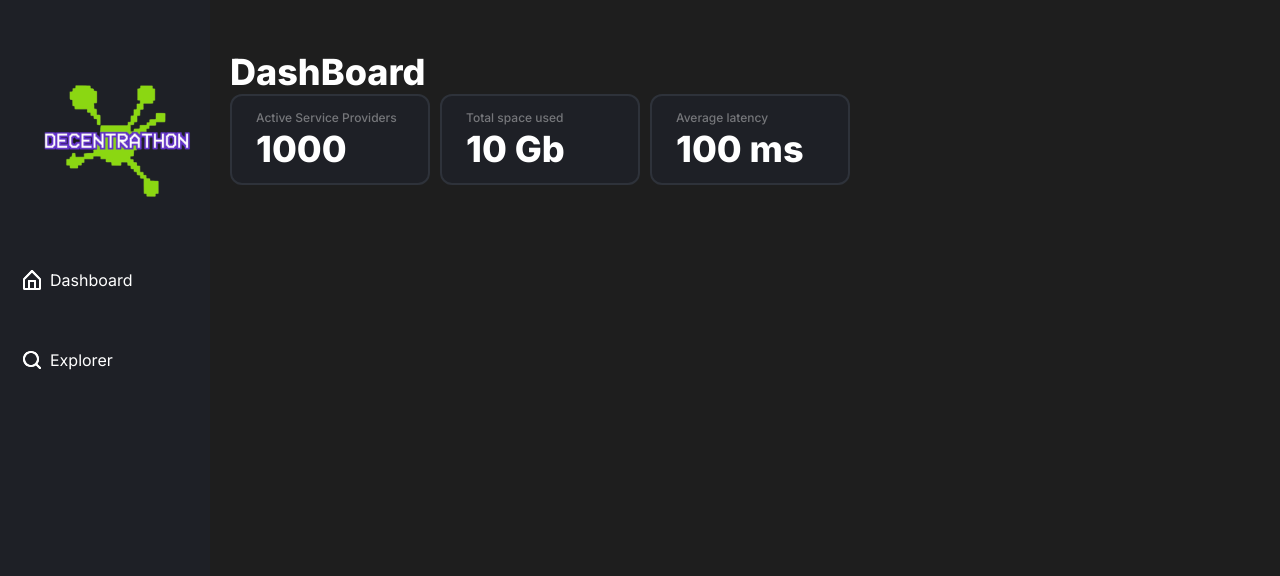
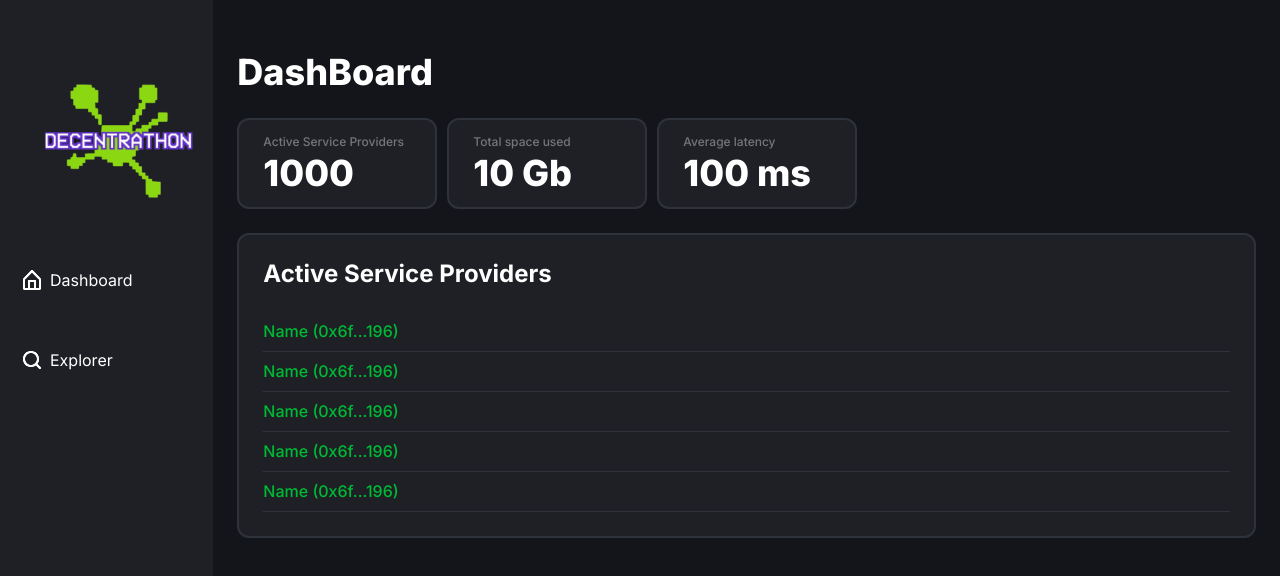
Before and after one commit to ENTITY514/decentrathon, a React (Create React App) app: page / in a window 1280 px wide. Shown: the top 576 px of the page. Built offline with nearby package versions, Linux system fonts and the light colour scheme.

Commit message:
ui.dashboard

```diff
--- a/src/App.module.css
+++ b/src/App.module.css
@@ -3,11 +3,12 @@
   min-height: 100vh;
   display: grid;
   grid-template-columns: 1fr 5fr;
-  grid-gap: 20px;
-  background: #1E1E1E;
+  background:  #14151A;
   color: white;
 }
 
 .box{
   padding-top: 50px;
+  padding-left: 24px;
+  padding-right: 24px;
 }
--- a/src/Pages/Dashboard/Components/ActiveServiceProviders/activeServiceProviders.module.css
+++ b/src/Pages/Dashboard/Components/ActiveServiceProviders/activeServiceProviders.module.css
@@ -0,0 +1,13 @@
+.box{
+    display: grid;
+    grid-template-columns: 1fr;
+    grid-gap: 24px;
+}
+
+.provider_wrapper {
+    display: grid;
+    align-items: center;
+    height: 40px;
+    border-bottom: 1px solid #2E323A;
+    padding: 10px 0;
+}
--- a/src/Pages/Dashboard/Components/ActiveServiceProviders/activeServiceProviders.tsx
+++ b/src/Pages/Dashboard/Components/ActiveServiceProviders/activeServiceProviders.tsx
@@ -1,8 +1,34 @@
-import style from './dashboard.module.css';
+import { nanoid } from 'nanoid';
+import { Text, TextStyle } from '../../../../UI/Text/text';
+import { ISizes, Title } from '../../../../UI/Title/title';
+import { Wrapper } from '../../../../UI/Wrapper/wrapper';
+import style from "./activeServiceProviders.module.css"
 
-export const Dashboard = () => {
+
+export const ActiveServiceProviders: React.FC = () => {
+    const providers = [
+        "Name (0x6f...196)",
+        "Name (0x6f...196)",
+        "Name (0x6f...196)",
+        "Name (0x6f...196)",
+        "Name (0x6f...196)",
+    ]
     return (
-        <div className={style.container}>
-        </div>
+        <Wrapper padding='24px' margin='0'>
+            <div className={style.box}>
+                <Title title={'Active Service Providers'} size={ISizes.MEDIUM} />
+                <div className={style.providers}>
+                    {
+                        providers.map(provider => {
+                            return (
+                                <div className={style.provider_wrapper} key={nanoid()}>
+                                    <Text color={TextStyle.GREEN}>{provider}</Text>
+                                </div>
+                            )
+                        })
+                    }
+                </div>
+            </div>
+        </Wrapper>
     );
 }
--- /dev/null
+++ b/src/Pages/Dashboard/Components/InfoBoxes/infoBoxes.module.css
@@ -0,0 +1,5 @@
+.container {
+    display: flex;
+    flex-direction: row;
+    gap: 10px;
+}
--- /dev/null
+++ b/src/Pages/Dashboard/Components/InfoBoxes/infoBoxes.tsx
@@ -0,0 +1,12 @@
+import { InfoBox } from '../../../../Components/InfoBox/infoBox';
+import style from './infoBoxes.module.css';
+
+export const InfoBoxes = () => {
+    return (
+        <div className={style.container}>
+            <InfoBox label={'Active Service Providers'} value={'1000'} />
+            <InfoBox label={'Total space used'} value={'10 Gb'} />
+            <InfoBox label={'Average latency'} value={'100 ms'} />
+        </div>
+    );
+}
--- a/src/Pages/Dashboard/dashboard.module.css
+++ b/src/Pages/Dashboard/dashboard.module.css
@@ -1,5 +1,5 @@
-.infoBoxes{
-    display: flex;
-    flex-direction: row;
-    gap: 10px;
+.container{
+    display: grid;
+    grid-template-columns: 1fr;
+    grid-gap: 24px;
 }
--- a/src/Pages/Dashboard/dashboard.tsx
+++ b/src/Pages/Dashboard/dashboard.tsx
@@ -1,16 +1,14 @@
-import { InfoBox } from '../../Components/InfoBox/infoBox';
 import { Title } from '../../UI/Title/title';
+import { ActiveServiceProviders } from './Components/ActiveServiceProviders/activeServiceProviders';
+import { InfoBoxes } from './Components/InfoBoxes/infoBoxes';
 import style from './dashboard.module.css';
 
 export const Dashboard = () => {
     return (
         <div className={style.container}>
             <Title title={'DashBoard'} />
-            <div className={style.infoBoxes}>
-                <InfoBox label={'Active Service Providers'} value={'1000'} />
-                <InfoBox label={'Total space used'} value={'10 Gb'} />
-                <InfoBox label={'Average latency'} value={'100 ms'} />
-            </div>
+            <InfoBoxes />
+            <ActiveServiceProviders />
         </div>
     );
 }
--- a/src/UI/Title/title.tsx
+++ b/src/UI/Title/title.tsx
@@ -1,6 +1,6 @@
 import style from "./title.module.css"
 
-enum ISizes {
+export enum ISizes {
     BIG,
     MEDIUM
 }
```
